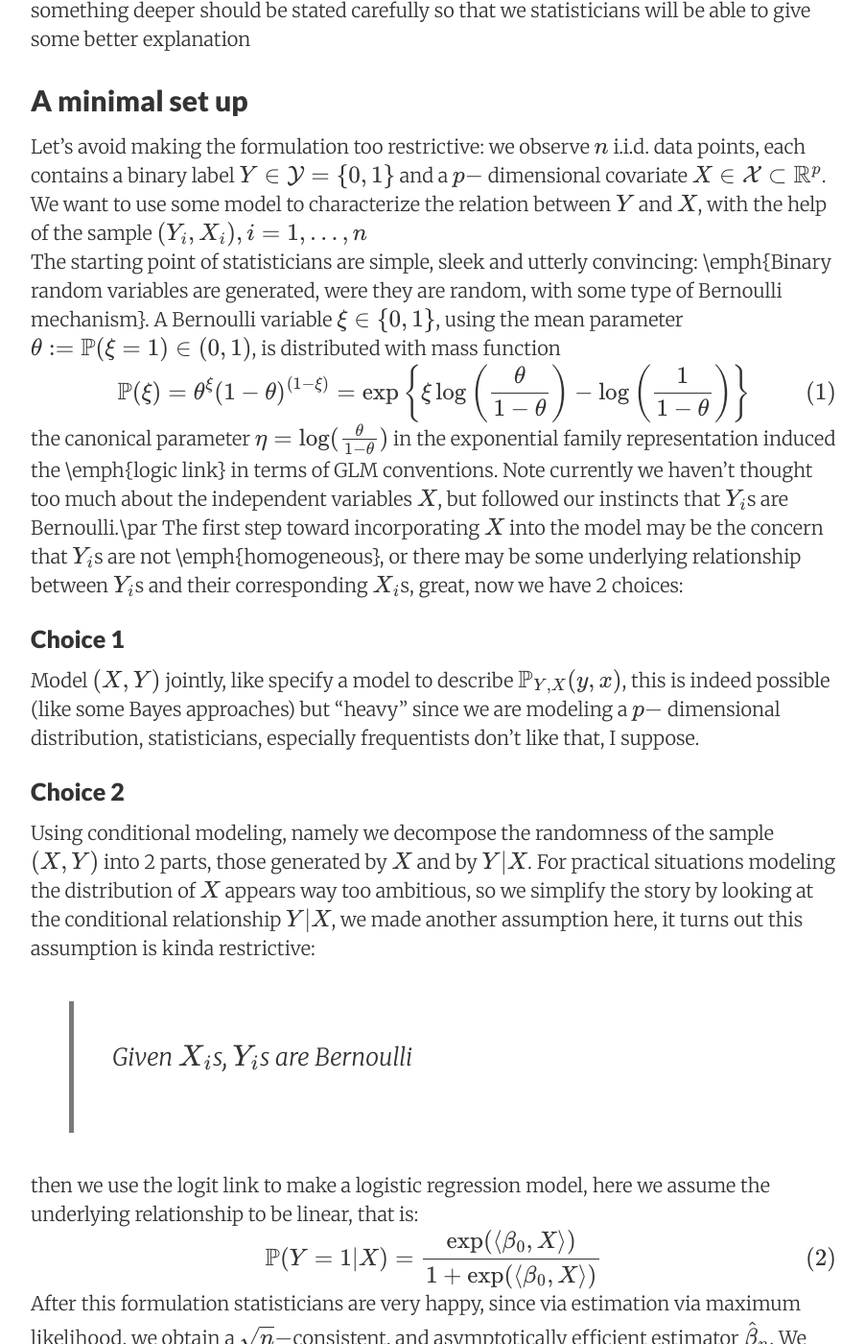
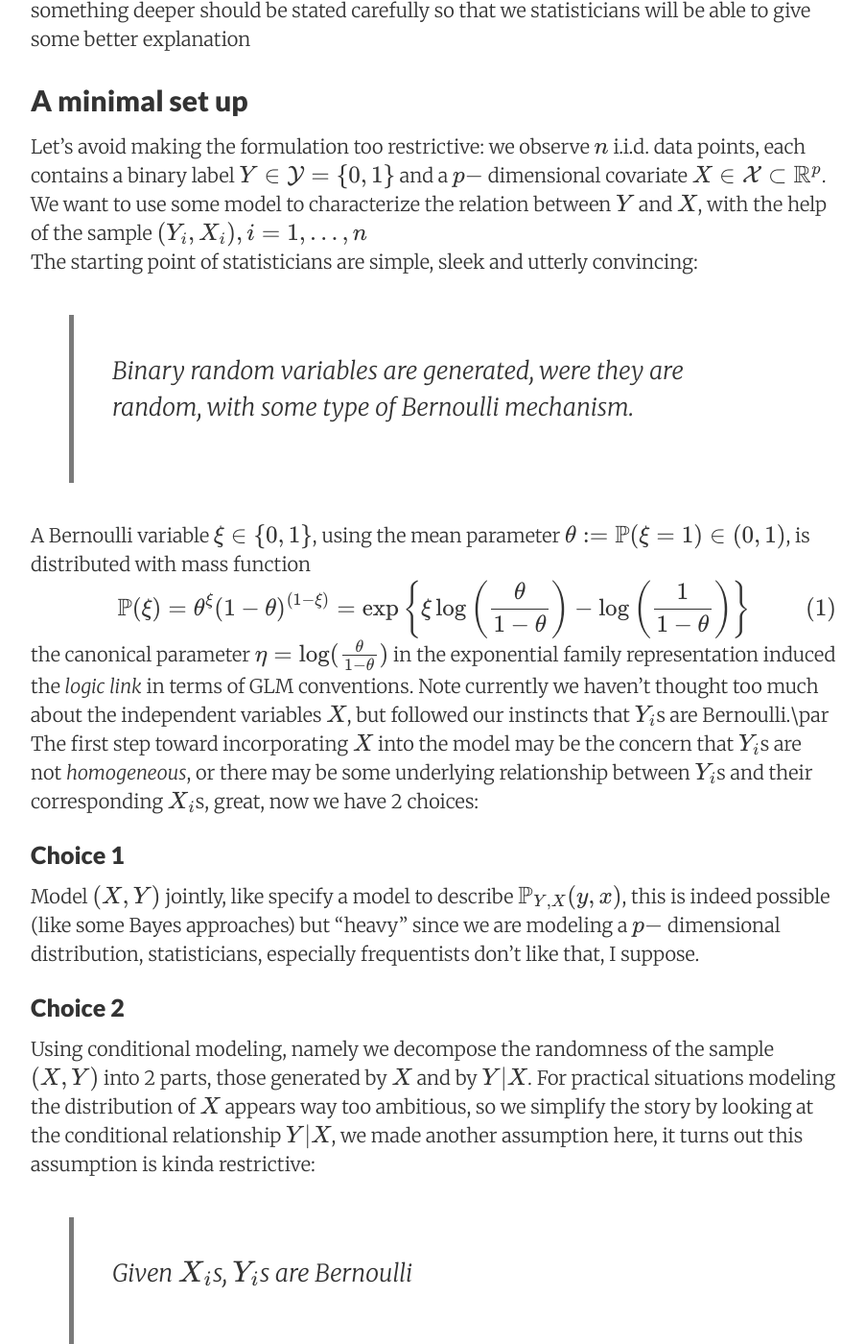
Before and after one commit to Rorschach1989/rorschach1989.github.io, a Jekyll site: the page built from _posts/2018-08-24-logistic_regression.md, in a window 1280 px wide and 1400 px high, scrolled down 749 px. Shown: the whole window at 96% size, without its empty margins (188-1090 px from the left). Built offline with Jekyll 4.4.1, drawn with Linux system fonts in a browser that asks for light colours; formulas are drawn with MathJax 3; some of the changed text lies outside the part shown.

Commit message:
Complete the first post

```diff
--- a/_posts/2018-08-24-logistic_regression.md
+++ b/_posts/2018-08-24-logistic_regression.md
@@ -13,14 +13,17 @@
 ## A minimal set up
 
 Let's avoid making the formulation too restrictive: we observe $$ n $$ i.i.d. data points, each contains a binary label $$ Y \in \mathcal{Y} = \{0,1\} $$ and a $$ p- $$ dimensional covariate $$ X \in \mathcal{X} \subset \mathbb{R}^p $$. We want to use some model to characterize the relation between $$ Y $$ and $$ X $$, with the help of the sample $$ (Y_i, X_i), i = 1,\ldots,n $$
-The starting point of statisticians are simple, sleek and utterly convincing: \emph{Binary random variables are generated, were they are random, with some type of Bernoulli mechanism}. A Bernoulli variable $$ \xi \in \{0,1\} $$, using the mean parameter $$ \theta := \mathbb{P}(\xi = 1) \in (0,1) $$, is distributed with mass function
+The starting point of statisticians are simple, sleek and utterly convincing:
+> Binary random variables are generated, were they are random, with some type of Bernoulli mechanism.
+
+A Bernoulli variable $$ \xi \in \{0,1\} $$, using the mean parameter $$ \theta := \mathbb{P}(\xi = 1) \in (0,1) $$, is distributed with mass function
 $$
 \begin{align}
     \mathbb{P}(\xi) = \theta^\xi (1-\theta)^{(1-\xi)} = \exp\left\lbrace  \xi \log \left( \frac{\theta}{1 - \theta}\right) - \log\left( \frac{1}{1 - \theta}  \right)\right\rbrace
 \end{align}
 $$
-the canonical parameter $$ \eta = \log (\frac{\theta}{1 - \theta}) $$ in the exponential family representation induced the \emph{logic link} in terms of GLM conventions. Note currently we haven't thought too much about the independent variables $$ X $$, but followed our instincts that $$ Y_i $$s are Bernoulli.\par
-The first step toward incorporating $$ X $$ into the model may be the concern that $$ Y_i $$s are not \emph{homogeneous}, or there may be some underlying relationship between $$ Y_i $$s and their corresponding $$ X_i $$s, great, now we have 2 choices:
+the canonical parameter $$ \eta = \log (\frac{\theta}{1 - \theta}) $$ in the exponential family representation induced the *logic link* in terms of GLM conventions. Note currently we haven't thought too much about the independent variables $$ X $$, but followed our instincts that $$ Y_i $$s are Bernoulli.\par
+The first step toward incorporating $$ X $$ into the model may be the concern that $$ Y_i $$s are not *homogeneous*, or there may be some underlying relationship between $$ Y_i $$s and their corresponding $$ X_i $$s, great, now we have 2 choices:
 
 ### Choice 1
 
@@ -39,7 +42,7 @@
 \end{align}
 $$
 After this formulation statisticians are very happy, since via estimation via maximum likelihood, we obtain a $$ \sqrt{n}- $$consistent, and asymptotically efficient estimator $$ \hat{\beta}_n $$. We could make hypothesis testings, construct confidence intervals, we have tons of beautiful stories to say about $$ Y $$ given $$ X $$
-Among these stories maybe the one with much attention in practical is *prediction*, under which situation we shall evaluate our model via some metric, say \emph{classification error} if we use logistic regression to do classification. Here we shall state it clear about what we mean to "evaluate model with classification error": for any classification rule $$ f:  \mathcal{X} \mapsto \mathcal{Y} $$, the classification risk for rule $$ f $$ is defined as the expected loss with loss function chosen as the $$ 0-1 $$ loss, or
+Among these stories maybe the one with much attention in practical is *prediction*, under which situation we shall evaluate our model via some metric, say *classification error* if we use logistic regression to do classification. Here we shall state it clear about what we mean to "evaluate model with classification error": for any classification rule $$ f:  \mathcal{X} \mapsto \mathcal{Y} $$, the classification risk for rule $$ f $$ is defined as the expected loss with loss function chosen as the $$ 0-1 $$ loss, or
 $$
 \begin{align}
     \mathcal{R}(f) = \mathbb{P}_{Y,X}\left( 1_{(Y \ne f(X))}\right)
@@ -62,13 +65,13 @@
     Y = 1_{\left( \langle \beta_0, X\rangle > 0 \right) }
 \end{align}
 $$
-This model is indeed possible in practical, like the label is generated via a stable *rule*, and given $ X_i $s, we don't have additional randomness here.
+This model is indeed possible in practical, like the label is generated via a stable *rule*, and given $$ X_i $$s, we don't have additional randomness here.
 This is a model that is extremely bad for statisticians, since $$ \beta_0 $$ is not identifiable. Moreover, even we want to use some joint modeling technique we would find that the corresponding likelihood equations are very uncomfortable to construct.
 Okay, one may say that no one knows *a priori* what the model class would be exactly like, this reminds one of the notion of some kind of *robustness*, however for an unidentifiable model, it would be complicated to establish results about using ordinary techniques to tackle them.
 Now let's stop worrying about the pessimistic side of the model, but some optimistic aspects
 > If we find a $$ \hat{\beta}_n $$ that is (not necessary arbitrarily close to as $$ N $$ grows) close to $$ \beta_0 $$, chances are we are making a classifier with almost $$ 0 $$ classification error
 
-If the above statement is achievable via some methods, we would be very happy as a practitioner, as long as we're not very much concerned about identifying the value of $$ \beta_0 $$, and this is why we need a *learning-theoretic* explanation of using logistic regression. And the answer to the previous case is pleasing: *we could simply use logistic regression to achieve this almost $ 0 $ classification error, with strong theoretical guarantees!*
+If the above statement is achievable via some methods, we would be very happy as a practitioner, as long as we're not very much concerned about identifying the value of $$ \beta_0 $$, and this is why we need a *learning-theoretic* explanation of using logistic regression. And the answer to the previous case is pleasing: *we could simply use logistic regression to achieve this almost $$ 0 $$ classification error, with strong theoretical guarantees!*
 
 ## A learning model
 
@@ -98,14 +101,14 @@
 \end{align*}
 $$
 
-Where $$ \mathbb{P}_n $$ is the expectation w.r.t. empirical distribution on $$ (Y_i, X_i), i=1,\ldots,n $$. And the domain of variable $$ f $$ is usually called \emph{Hypothesis space}, we denote it by $$ \mathcal{F} $$, and the ERM problem is defined as:
+Where $$ \mathbb{P}_n $$ is the expectation w.r.t. empirical distribution on $$ (Y_i, X_i), i=1,\ldots,n $$. And the domain of variable $$ f $$ is usually called **Hypothesis space**, we denote it by $$ \mathcal{F} $$, and the ERM problem is defined as:
 $$
 \begin{align}
     \hat{f}_n \in \arg\min_{f\in \mathcal{F}} \mathcal{R}_n(f)
 \end{align}
 $$
 For the binary classification using linear classifier task, $$ \mathcal{F}_{\text{lin}} = \left\lbrace f | f = 1_{(\langle \beta, X\rangle > 0 )}, \beta \in \mathbb{R}^p \right\rbrace  $$.
-**PAC** or **P**robably **A**pproximately **C**orrect, is an alternative characterization of *uniform Glivenko Cantelli* class [6, Chapter 10] with some involvement of ERM.. Originally proposed by Leslie Valiant in 1984 [9], this is a Turing award winning notion, and if we retrospect to 1980s, where the theory of empirical processes is just black magic known to a few of the probability masters like Rick Dudley. For characterizing the problem, I will not follow the 1984 paper but use the formulation in [7]: we say a hypothesis class $$ \mathcal{F} $$ is \emph{PAC-learnable} if for any *error* $$ \epsilon \in (0,1) $$ and any $$ \delta \in (0,1) $$, there exists a constant integer $$ m $$, only depends $$ \mathcal{F}, \epsilon, \delta $$ and denote it $$ m_{\mathcal{F}}(\epsilon, \delta) $$, such that there \emph{exists} an (learning) algorithm that, upon receiving $$ n > m_{\mathcal{F}}(\epsilon, \delta) $$ samples, the learning algorithm produces a result $$ \hat{f}_n $$ satisfying the event:
+**PAC** or **P**robably **A**pproximately **C**orrect, is an alternative characterization of *uniform Glivenko Cantelli* class [6, Chapter 10] with some involvement of ERM.. Originally proposed by Leslie Valiant in 1984 [9], this is a Turing award winning notion, and if we retrospect to 1980s, where the theory of empirical processes is just black magic known to a few of the probability masters like Rick Dudley. For characterizing the problem, I will not follow the 1984 paper but use the formulation in [7]: we say a hypothesis class $$ \mathcal{F} $$ is **PAC-learnable** if for any *error* $$ \epsilon \in (0,1) $$ and any $$ \delta \in (0,1) $$, there exists a constant integer $$ m $$, only depends $$ \mathcal{F}, \epsilon, \delta $$ and denote it $$ m_{\mathcal{F}}(\epsilon, \delta) $$, such that there *exists* an (learning) algorithm that, upon receiving $$ n > m_{\mathcal{F}}(\epsilon, \delta) $$ samples, the learning algorithm produces a result $$ \hat{f}_n $$ satisfying the event:
 $$
 \begin{align}\label{pac}
     \mathcal{R}(\hat{f}_n) \le \inf_{f\in \mathcal{F}}\mathcal{R}(f) + \epsilon
@@ -168,7 +171,7 @@
 $$
 
 while for statisticians I think this is just M-estimation if you don't care too much about finite sample precisions, a combined result is in [2]
-In fact [2, Theorem 1] gave a \emph{necessary and sufficient condition} called \emph{classification-calibrated}, the definition is also kinda intuitive, but also sophisticated:
+In fact [2, Theorem 1] gave a *necessary and sufficient condition* called **classification-calibrated**, the definition is also kinda intuitive, but also sophisticated:
 
 ### Classification-calibrated functions
 
@@ -192,7 +195,7 @@
     H^-(\eta) &= \inf_{\alpha: \alpha(2\eta - 1) \le 0}C_{\eta}(\alpha)
 \end{align}
 $$
-The term $$ H(\eta) $$ is the "best risk" we could achieve, and $$ H^-(\eta) $$ is the "best risk" we could achieve *given our prediction is wrong*. One shall surely expect $$ H^-(\eta) $$ is always greater than $$ H(\eta) $$ except at $$ \eta = 1/2 $$ , and this is called \emph{classification-calibrated} property of $$ \phi $$
+The term $$ H(\eta) $$ is the "best risk" we could achieve, and $$ H^-(\eta) $$ is the "best risk" we could achieve *given our prediction is wrong*. One shall surely expect $$ H^-(\eta) $$ is always greater than $$ H(\eta) $$ except at $$ \eta = 1/2 $$ , and this is called *classification-calibrated* property of $$ \phi $$
 
 ## Fisher consistency for logistic loss
 
@@ -223,7 +226,7 @@
 
 ### Learning theory and empirical processes
 
-it is regrettable for a statistician to not take a look at learning theory if he/she's been struggling many years on empirical processes. The main difference with what we use in our proofs is that van der Vaart and Wellners' book uses empirical processes mainly for proving asymptotic results, while learning theory emphasizes on \*finite sample results*, which leans toward the use of *concentration inequalities*. If you read [11] carefully, there's plenty of concentration results (and they are indeed the most useful ones) stated in Chapter 2, but in a somehow unfriendly way.
+it is regrettable for a statistician to not take a look at learning theory if he/she's been struggling many years on empirical processes. The main difference with what we use in our proofs is that van der Vaart and Wellners' book uses empirical processes mainly for proving asymptotic results, while learning theory emphasizes on *finite sample results*, which leans toward the use of *concentration inequalities*. If you read [11] carefully, there's plenty of concentration results (and they are indeed the most useful ones) stated in Chapter 2, but in a somehow unfriendly way.
 Recall that, [11] defined Orlitz norms before introducing Hoeffding's inequality... van der Vaart likes to stab right into the heart of the problem, while there still exist readers like me are not that smart...
 To this end, I found Roman Vershynin's new book [12] helpful and readable
 
```
